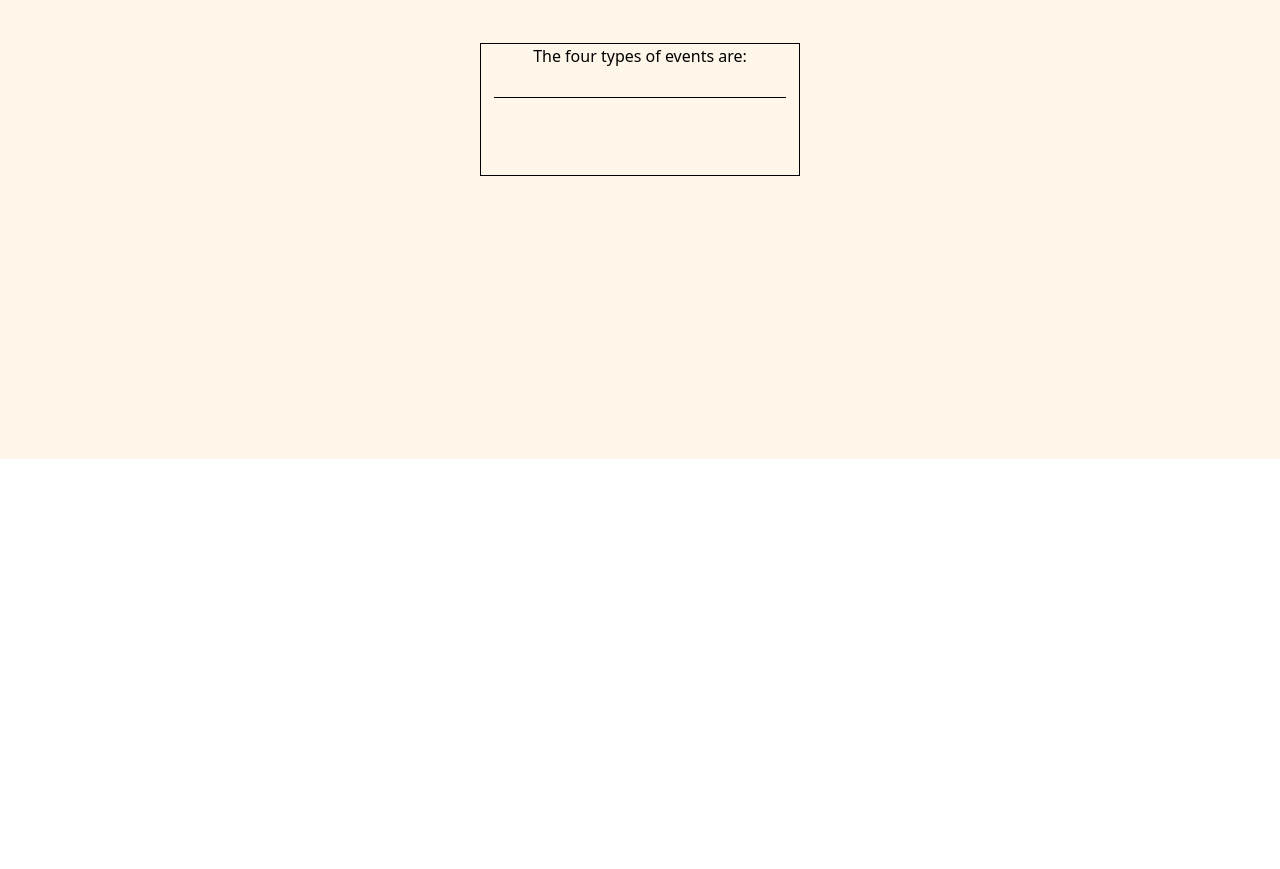
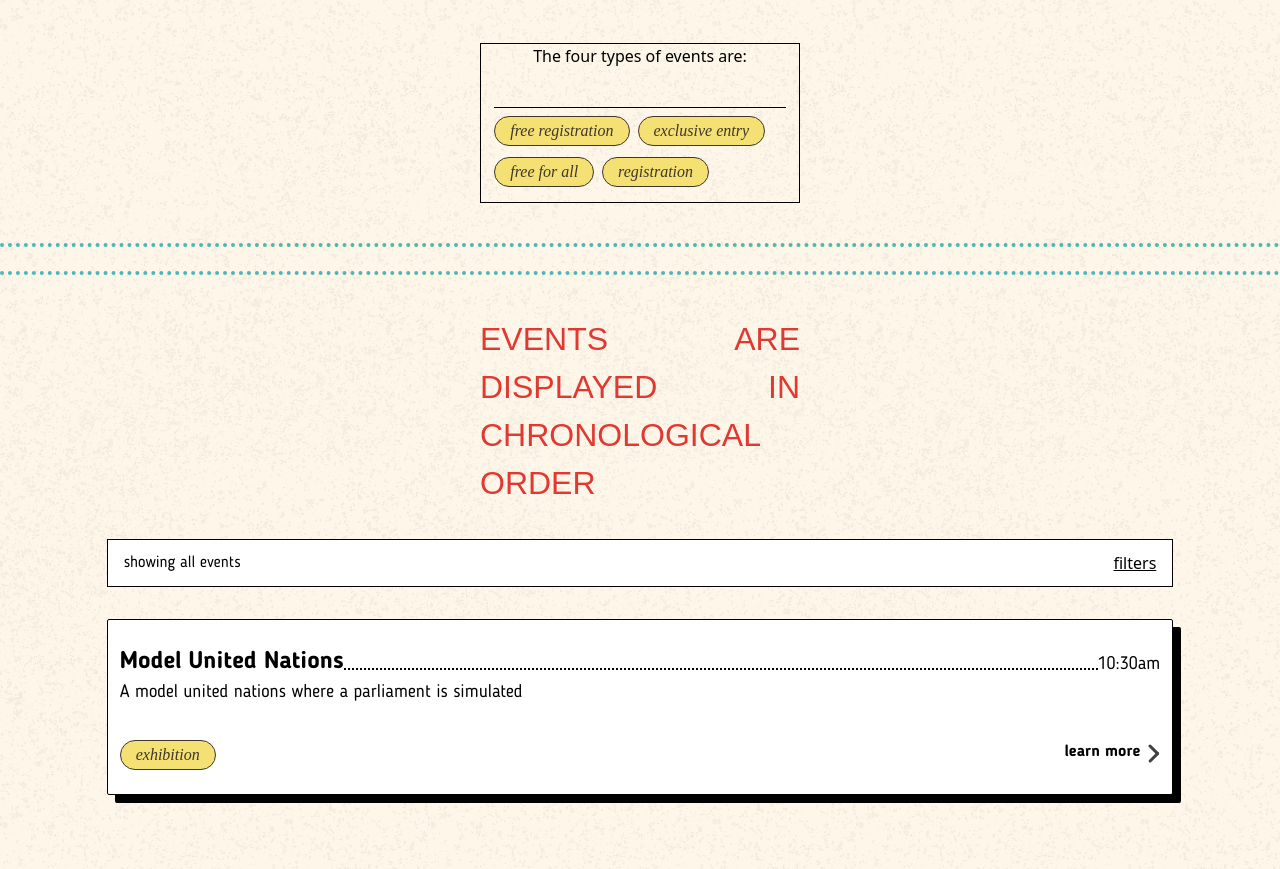
Before and after one commit to shishirnitm/Shishir-2k24-Web, a Next.js app: page /events in a window 1280 px wide. Shown: the part 373-1242 px from the top of the page. Before the commit the page ends 832 px from the top, so only its background shows below. Built offline with nearby package versions, Linux system fonts and the light colour scheme; a web font is replaced by a local one.

Commit message:
Added Event Card Element

```diff
--- /dev/null
+++ b/app/events/components/eventCard.js
@@ -0,0 +1,39 @@
+import "../events.css";
+
+export default function EventCard(props) {
+  return (
+    <>
+        <div className="absolute w-5/6 h-44 bg-black translate-x-2 translate-y-2 rounded-sm">
+            <div className="relative flex flex-col h-44 border-black border-[1px] rounded-sm bg-white -translate-x-2 -translate-y-2 ">
+                <div className="flex h-1/3 px-3">
+                    <div className="font-bloggerBold text-2xl self-end">{props.eName}</div>
+                    <div className="border-dotted border-b-2 border-black w-auto grow mb-2"></div>
+                    <div className="font-blogger text-lg self-end">{props.eTime}</div>
+                </div>
+                <div className="flex h-1/3 px-3">
+                    <div className="font-blogger text-lg">{props.eDesc}</div>
+                </div>
+                <div className="flex h-1/3 px-3 items-start pt-1">
+                    <div className="w-1/2"><div className="yellowButton">{props.eButton}</div></div>
+                    <div className="w-1/2"><div className="flex justify-end font-bloggerBold">
+                        <div className="flex -translate-x-2">
+                        learn more
+                        <div className="translate-x-2 translate-y-1">
+                            <svg width="12" height="19" viewBox="0 0 12 19" fill="none" xmlns="http://www.w3.org/2000/svg">
+                            <g id="Group 1000004275">
+                            <path id="Line 12" d="M2 2L9.41551 9.41551" stroke="#404040" stroke-width="3" stroke-linecap="round"/>
+                            <path id="Line 13" d="M2.16272 17L9.57823 9.58449" stroke="#404040" stroke-width="3" stroke-linecap="round"/>
+                            </g>
+                            </svg>
+                        </div>
+                        </div>
+
+                    </div>
+                </div>
+
+                </div>
+            </div>
+        </div>
+    </>
+  );
+}
--- a/app/events/events.css
+++ b/app/events/events.css
@@ -1,7 +1,5 @@
 .background {
-    background: url(grain\ texture\ top\ \(1\).png), lightgray 50% / cover no-repeat;
-    width: 428px;
-    height: 798px;
+    background: url(grain\ texture\ top\ \(1\).png),#FDF6E9  50% / cover no-repeat;
     flex-shrink: 0;
 }
 
@@ -15,3 +13,23 @@
     font-weight: 700;
     line-height: 70.764px; /* 116.352% */
 }
+
+.yellowButton{
+    background-color: #F5E074;
+    width: fit-content;
+    height: min-content;
+    border-radius: 50px;
+    border-color: #3F362B;
+    border-width: thin;
+    padding-top: 5px;
+    padding-bottom: 5px;
+    padding-left: 15px;
+    padding-right: 15px;
+    color: var(--Black-primary, #3F362B);
+    text-align: center;
+    font-family: Static;
+    font-size: 16px;
+    font-style: italic;
+    font-weight: 400;
+    line-height: normal;
+}
--- a/app/events/page.js
+++ b/app/events/page.js
@@ -1,19 +1,41 @@
 import "./events.css";
+import EventCard from "./components/eventCard";
 
 export default function Events() {
   return (
     <>
-      <div className="bg-[#FDF6E9] h-screen w-screen flex flex-col items-center ">
+      <div className="background bg-[#FDF6E9] h-full w-screen flex flex-col items-center ">
         <div className="flex justify-center textStroke w-5/6 h-36 mt-20">
-          <div className=" w-80">EXPLORE THE SHISHIR EVENTS !</div>
+          <div className="w-80">EXPLORE THE SHISHIR EVENTS !</div>
         </div>
         <div className="flex justify-center font-bernier text-justify text-[#E03932] text-[40px] w-5/6 ">
-            <div className=" w-80">FREE AND EXCLUSIVE</div>
+            <div className="w-80">FREE AND EXCLUSIVE</div>
         </div>
-        <div className="border-[1px] w-80 h-1/6 border-black mt-10 flex flex-col items-center">
+        <div className="border-[1px] w-80 h-40 border-black mt-10 flex flex-col items-center">
           <div className="h-2/5">The four types of events are:</div>
-          <div className="w-11/12 h-3/5 border-t-[1px] border-black"></div>
+          <div className="w-11/12 h-3/5 border-t-[1px] border-black flex flex-wrap py-2 gap-x-2 gap-y-1">
+            <div className="yellowButton">free registration</div>
+            <div className="yellowButton">exclusive entry</div>
+            <div className="yellowButton">free for all</div>
+            <div className="yellowButton">registration</div>
+          </div>
         </div>
+        <div className="border-dotted border-y-4 border-[#4EB7B4] w-full h-8 mt-10"></div>
+        <div className="flex justify-center font-bernier text-justify text-[#E03932] text-[32px] w-5/6 mt-10">
+            <div className="w-80">EVENTS ARE DISPLAYED IN CHRONOLOGICAL ORDER</div>
+        </div>
+        <div className="flex border-[1px] border-black bg-white w-5/6 h-12 my-8 px-4 items-center">
+          <div className=" w-1/2 font-blogger">showing all events</div>
+          <div className=" w-1/2 text-end"><u>filters</u></div>
+        </div>
+        <div className="w-5/6 h-[250px]">
+          <EventCard eName="Model United Nations"
+                     eTime="10:30am"
+                     eDesc="A model united nations where a parliament is simulated"
+                     eButton="exhibition"
+          />
+        </div>
+
       </div>
     </>
   );
--- a/app/globals.css
+++ b/app/globals.css
@@ -16,3 +16,13 @@
   font-family: "Antonio";
   src: url("../public/fonts/Antonio-VariableFont_wght.ttf");
 }
+
+@font-face {
+  font-family: "BloggerSans";
+  src: url("../public/fonts/Blogger_Sans.otf");
+}
+
+@font-face {
+  font-family: "BloggerBold";
+  src: url("../public/fonts/Blogger_Sans-Bold.otf");
+}
--- a/tailwind.config.js
+++ b/tailwind.config.js
@@ -9,7 +9,9 @@ module.exports = {
     fontFamily: {
       bukhari: ["Bukhari", "sans-serif"],
       bernier: ["Bernier", "sans-serif"],
-      antonio: ["Antonio", "sans-serif"]
+      antonio: ["Antonio", "sans-serif"],
+      blogger: ["BloggerSans", "sans"],
+      bloggerBold: ["BloggerBold", "sans"],
     },
     extend: {
       backgroundImage: {
```
Also changed, not shown: public/fonts/Blogger_Sans-Bold.otf (added), public/fonts/Blogger_Sans.otf (added).
